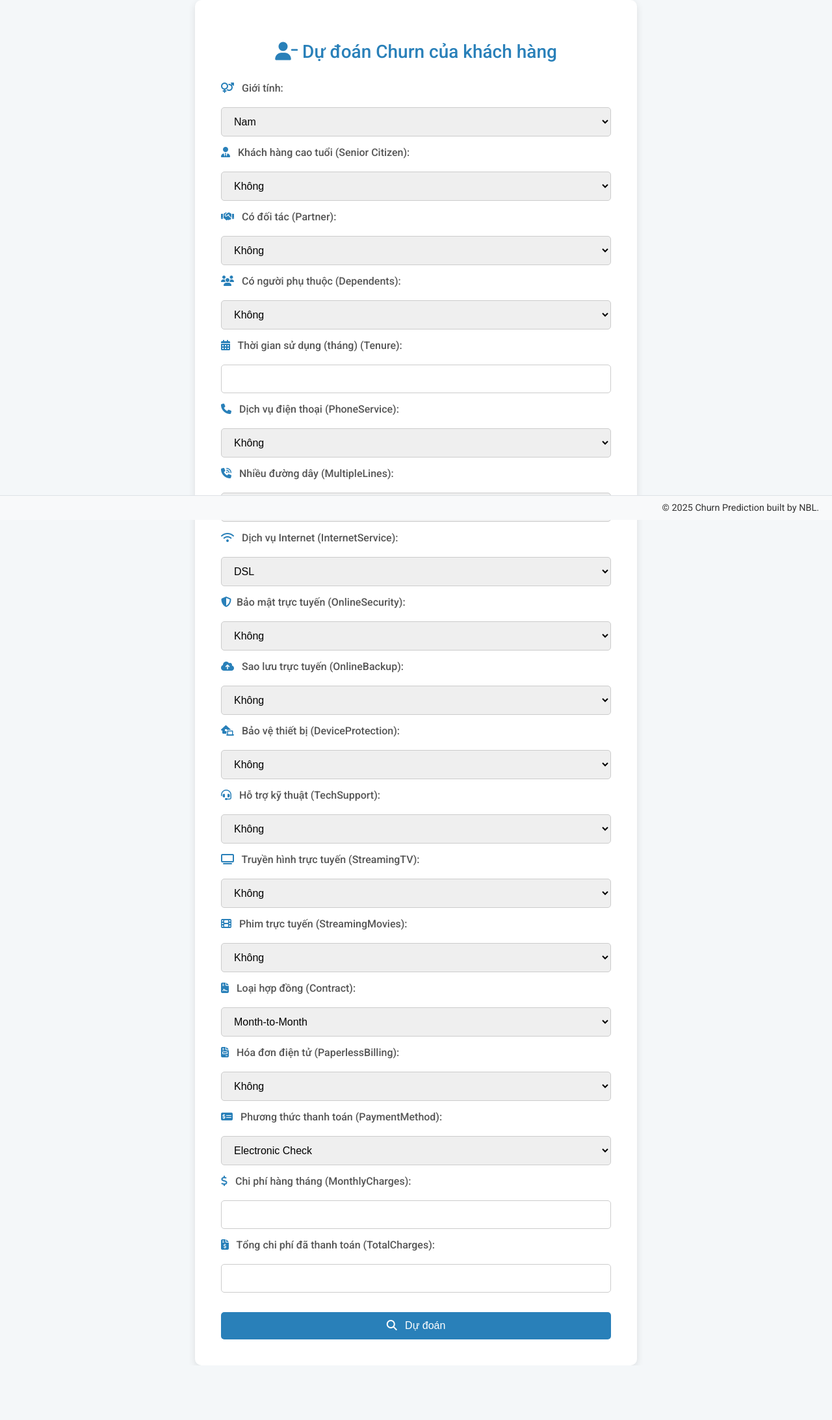
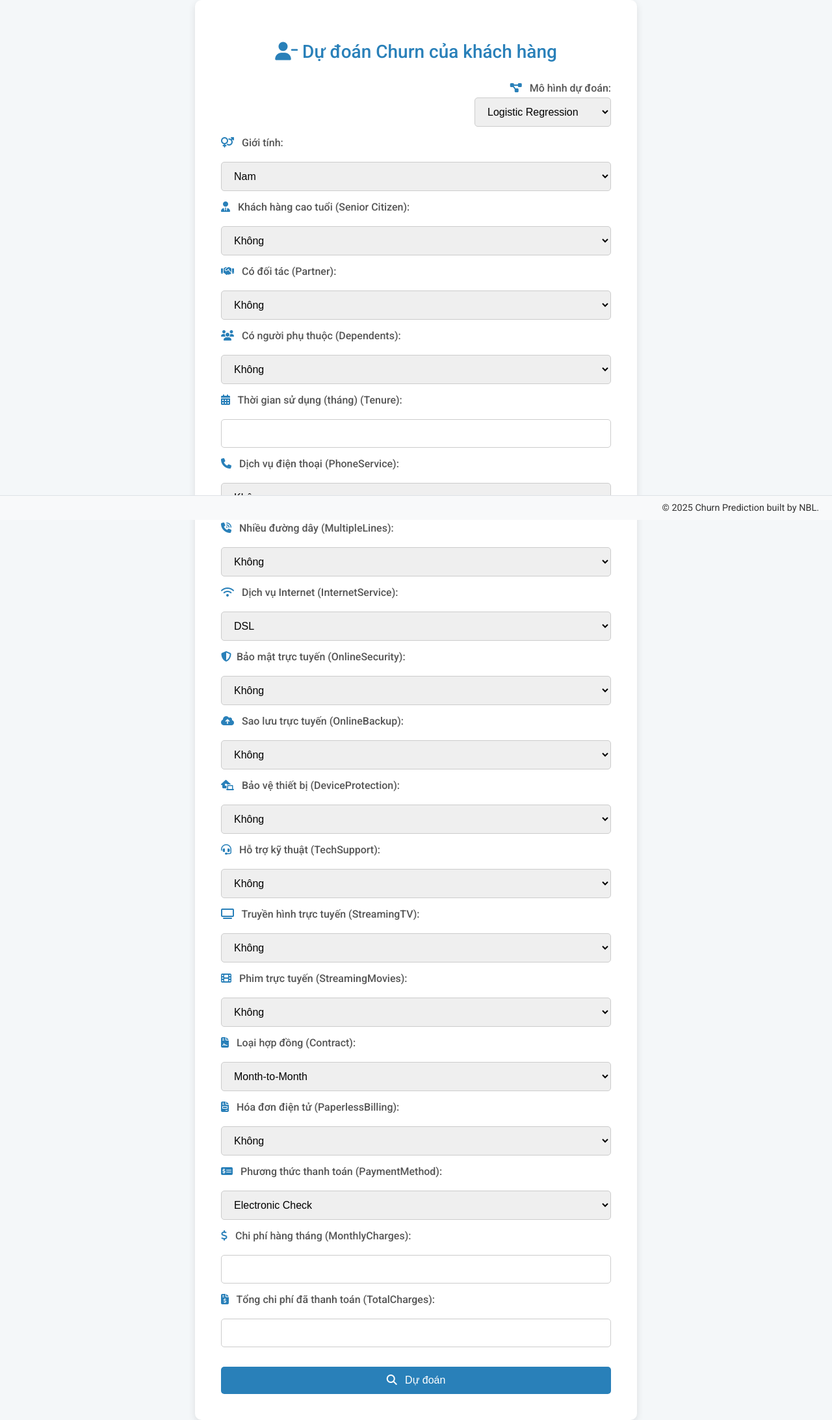
Before and after one commit to LamBaNguyen/prediction_churn_customer, a Flask app: page / in a window 1280 px wide. Shown: the whole page at 65% size. Before the commit the page ends 2101 px from the top, so only its background shows below. Run offline with Flask 3, Linux system fonts and the light colour scheme; parts of the project's set-up code (start-up, migrations or seed data) failed here and were passed over.

Commit message:
add_model_randomForest

```diff
--- a/app.py
+++ b/app.py
@@ -9,7 +9,8 @@ import json
 app = Flask(__name__)
 
 # Load model, scaler, and column names
-model = pickle.load(open('model.pkl', 'rb'))
+model = pickle.load(open('model_log.pkl', 'rb'))
+model_rf = pickle.load(open('model_rf.pkl', 'rb'))
 scaler = pickle.load(open('scaler.pkl', 'rb'))
 scaler_columns = pickle.load(open('scaler_columns.pkl', 'rb'))
 model_columns = pickle.load(open('model_columns.pkl', 'rb'))  # Columns *after* one-hot encoding
@@ -53,6 +54,9 @@ def predict():
         user_input = request.form.to_dict()
         df_input = pd.DataFrame([user_input])
 
+        # Lấy model được chọn từ form
+        selected_model = request.form.get('model_choice', 'logistic')  # Mặc định là Logistic Regression
+
         # 2. Tiền xử lý dữ liệu *trước* one-hot encoding
         df_input = preprocess_input(df_input.copy())
 
@@ -71,50 +75,73 @@ def predict():
         # 6. Scaling (chỉ áp dụng cho các cột cần scale)
         df_input[scaler_columns] = scaler.transform(df_input[scaler_columns])
 
-        # 7. Dự đoán
-        prediction = model.predict(df_input)[0]
-        probabilities = model.predict_proba(df_input)[0]
-        probability = probabilities[1] if prediction == 1 else probabilities[0]
-        probability_percent = round(probability * 100, 2)
+        if selected_model == 'logistic':
+            # 7.1 Dự đoán (LogisticRegression)
+            prediction = model.predict(df_input)[0]
+            probabilities = model.predict_proba(df_input)[0]
+            probability = probabilities[1] if prediction == 1 else probabilities[0]
+            probability_percent = round(probability * 100, 2)
+            result_message = "Khách hàng có khả năng RỜI ĐI!" if prediction == 1 else "Khách hàng sẽ Ở LẠI!"
+            model_name = "Logistic Regression"
+        elif selected_model == 'random_forest':
+            # 7.2 Dự đoán (RandomForestClassifier)
+            prediction = model_rf.predict(df_input)[0]
+            probabilities = model_rf.predict_proba(df_input)[0]
+            probability = probabilities[1] if prediction == 1 else probabilities[0]
+            probability_percent = round(probability * 100, 2)
+            result_message = "Khách hàng có khả năng RỜI ĐI!" if prediction == 1 else "Khách hàng sẽ Ở LẠI!"
+            model_name = "Random Forest"
+        else:
+            # Trường hợp không hợp lệ (nên có xử lý lỗi tốt hơn)
+            return render_template('index.html', prediction_text="Lỗi: Mô hình không hợp lệ.")
 
+        # Truyền tất cả thông tin cần thiết cho template
+        return render_template(
+            'index.html',
+            prediction_text=f"{model_name}: Có {probability_percent}% khả năng {result_message}",
+            selected_model=selected_model  # Truyền model đã chọn để giữ trạng thái trên frontend
+        )
         # 8. Tính ảnh hưởng của từng thuộc tính (Feature Importance)
-        feature_importance = abs(model.coef_[0])  # Trọng số của Logistic Regression
-        feature_impact = {col: round(imp, 4) for col, imp in zip(df_input.columns, feature_importance)}
+        # feature_importance = abs(model.coef_[0])  # Trọng số của Logistic Regression
+        # feature_impact = {col: round(imp, 4) for col, imp in zip(df_input.columns, feature_importance)}
 
         # ✅ Chỉ lấy những feature mà khách hàng đã nhập (giá trị khác 0)
-        filtered_impact = {feature: impact for feature, impact in feature_impact.items() \
-                        #    if df_input[feature].values[0] != 0\
-                            }
+        # filtered_impact = {feature: impact for feature, impact in feature_impact.items() \
+        #                 #    if df_input[feature].values[0] != 0\
+        #                     }
 
-        # ✅ **Sắp xếp theo mức độ ảnh hưởng giảm dần**
-        sorted_impact = sorted(filtered_impact.items(), key=lambda x: x[1], reverse=True)
+        # # ✅ **Sắp xếp theo mức độ ảnh hưởng giảm dần**
+        # sorted_impact = sorted(filtered_impact.items(), key=lambda x: x[1], reverse=True)
 
-        # 9. Tạo biểu đồ Pie Chart với Plotly
-        labels = [item[0] for item in sorted_impact]
-        values = [item[1] for item in sorted_impact]
-        fig_bar = px.bar(
-            x=values,
-            y=labels,  # Để cột nằm dọc, ta dùng y làm tên thuộc tính
-            orientation='h',  # Biểu đồ cột nằm ngang
-            # title="Mức độ ảnh hưởng của tất cả các thuộc tính đến quyết định dự đoán",
-            labels={'x': "Mức độ ảnh hưởng", 'y': "Yếu tố"},
-            text_auto=True
-        )
+        # # 9. Tạo biểu đồ Pie Chart với Plotly
+        # labels = [item[0] for item in sorted_impact]
+        # values = [item[1] for item in sorted_impact]
+        # fig_bar = px.bar(
+        #     x=values,
+        #     y=labels,  # Để cột nằm dọc, ta dùng y làm tên thuộc tính
+        #     orientation='h',  # Biểu đồ cột nằm ngang
+        #     # title="Mức độ ảnh hưởng của tất cả các thuộc tính đến quyết định dự đoán",
+        #     labels={'x': "Mức độ ảnh hưởng", 'y': "Yếu tố"},
+        #     text_auto=True
+        # )
         # fig_bar.update_layout(
         #     width=1000,  # Chiều rộng
         #     height=600,  # Chiều cao
         #     font=dict(size=14)  # Cỡ chữ lớn hơn
         # )
-        graph_json = json.dumps(fig_bar, cls=plotly.utils.PlotlyJSONEncoder)
+        # graph_json = json.dumps(fig_bar, cls=plotly.utils.PlotlyJSONEncoder)
 
         # 10. Hiển thị kết quả
-        result_message = "Khách hàng có khả năng RỜI ĐI!" if prediction == 1 else "Khách hàng sẽ Ở LẠI!"
-        return render_template(
-            'index.html',
-            prediction_text=f"Có {probability_percent}% khả năng {result_message}",
-            feature_impact=sorted_impact,
-            graph_json=graph_json  # Truyền biểu đồ vào HTML
-        )
+        # result_message = "Khách hàng có khả năng RỜI ĐI!" if prediction == 1 else "Khách hàng sẽ Ở LẠI!"
+        # result_message_rf = "Khách hàng có khả năng RỜI ĐI!" if prediction_rf == 1 else "Khách hàng sẽ Ở LẠI!"
+
+        # return render_template(
+        #     'index.html',
+        #     prediction_text=f"Model Logistic: Có {probability_percent}% khả năng {result_message}",
+        #     prediction_rf_text=f"Model Random Forest: Có {probability_rf_percent}% khả năng {result_message_rf}"
+        #     # feature_impact=sorted_impact,
+        #     # graph_json=graph_json  # Truyền biểu đồ vào HTML
+        # )
 
     except Exception as e:
         print(f"Error during prediction: {e}")  # Ghi log lỗi
--- a/templates/index.html
+++ b/templates/index.html
@@ -71,7 +71,7 @@
             gap: 15px;
             /* Khoảng cách giữa các ô */
             text-align: left;
-            /* Căn trái nội dung trong ô */
+            position: relative;
         }
 
         label {
@@ -183,9 +183,28 @@
             height: 700px;
             margin: auto;
         } */
-        a{
+        a {
             color: #333;
             text-decoration: none;
+        }
+
+        .form-row {
+            display: flex;
+            /* Để label và select nằm trên cùng một hàng */
+            flex-direction: column;
+            /* Xếp chồng label và select theo chiều dọc trên responsive */
+            align-items: flex-end;
+            /* Căn chỉnh các phần tử con sang trái */
+        }
+
+        .form-row label {
+            margin-bottom: 5px;
+            /* Khoảng cách giữa label và select */
+        }
+
+        .form-row select {
+            width: 35%;
+            /* Để select chiếm hết chiều rộng */
         }
     </style>
 </head>
@@ -195,21 +214,32 @@
         <h2><i class="fas fa-user-minus"></i> Dự đoán Churn của khách hàng</h2>
         {% if prediction_text %}
         <h3>{{ prediction_text }}</h3>
+        <!-- <h3>{{ prediction_rf_text }}</h3> -->
 
-        {% if graph_json %}
+        <!-- {% if graph_json %}
         <div id="feature_importance_bar"></div>
         <script src="https://cdn.plot.ly/plotly-latest.min.js"></script>
         <script>
             var barChart = {{ graph_json | safe }};
             Plotly.newPlot('feature_importance_bar', barChart.data, barChart.layout);
         </script>
-        {% endif %}
+        {% endif %} -->
 
         <!-- Nút quay lại form -->
         <button type="submit" onclick="resetForm()">Dự đoán lại</button>
 
         {% else %}
         <form action="/predict" method="post">
+            <!-- Thêm một radio button để chọn model -->
+            <div class="form-row"> <!-- Thêm div để chứa label và select -->
+                <label for="model_choice"><i class="fas fa-project-diagram"></i> Mô hình dự đoán:</label>
+                <select name="model_choice" id="model_choice">
+                    <option value="logistic" {% if selected_model=='logistic' or not selected_model %}selected{% endif
+                        %}>Logistic Regression</option>
+                    <option value="random_forest" {% if selected_model=='random_forest' %}selected{% endif %}>Random
+                        Forest</option>
+                </select>
+            </div>
             <label><i class="fas fa-venus-mars"></i> Giới tính:</label>
             <select name="gender">
                 <option value="Male">Nam</option>
@@ -329,7 +359,7 @@
         }
     </script>
     <footer>
-       <a href="https://github.com/LamBaNguyen/prediction_churn_customer"`> © 2025 Churn Prediction built by NBL.</a>
+        <a href="https://github.com/LamBaNguyen/prediction_churn_customer" `> © 2025 Churn Prediction built by NBL.</a>
     </footer>
 </body>
 
```
Also changed, not shown: train_model.py (+7 -1 lines), 3 other files.
